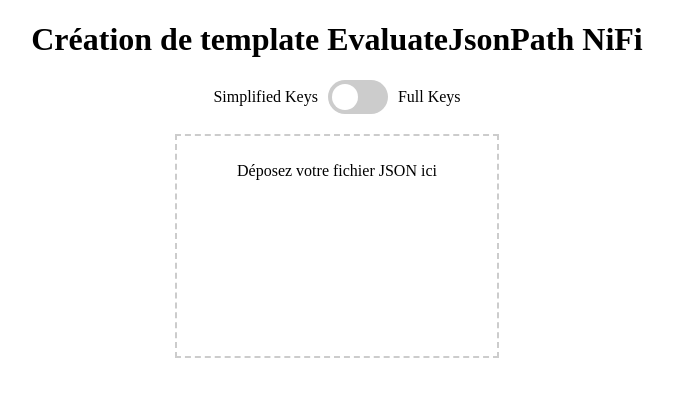
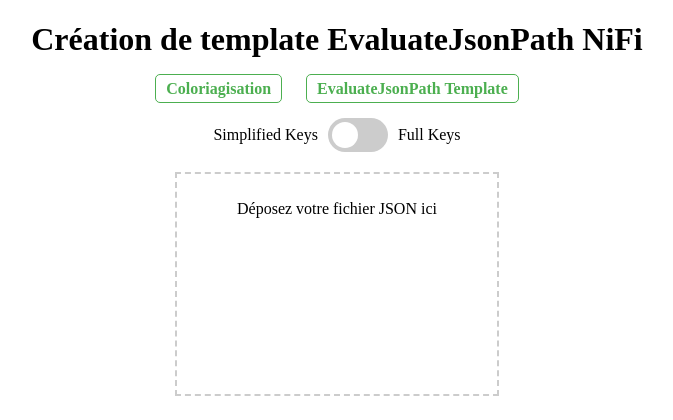
Before and after one commit to cdangeard/rainbowNifi, a Flask app: page /updateAttribute in a window 1280 px wide. Shown: the top 420 px of the page, without its empty margins (303-976 px from the left). Run offline with Flask 2, Linux system fonts and the light colour scheme.

Commit message:
added links

```diff
--- a/templates/updateAttribute.html
+++ b/templates/updateAttribute.html
@@ -22,6 +22,23 @@
             font-size: 16px;
             margin: 4px 2px;
             cursor: pointer;
+        }
+        .nav-links {
+            text-align: center;
+            margin: 20px auto;
+        }
+        .nav-links a {
+            margin: 0 10px;
+            text-decoration: none;
+            color: #4CAF50;
+            font-weight: bold;
+            padding: 5px 10px;
+            border: 1px solid #4CAF50;
+            border-radius: 5px;
+        }
+        .nav-links a:hover {
+            background-color: #4CAF50;
+            color: white;
         }
         .toggle-container {
             display: flex;
@@ -82,6 +99,11 @@
 </head>
 <body>
     <h1 style="text-align: center;">Création de template EvaluateJsonPath NiFi</h1>
+
+    <div class="nav-links">
+        <a href="/">Coloriagisation</a>
+        <a href="/updateAttribute">EvaluateJsonPath Template</a>
+    </div>
 
     <div class="toggle-container">
         <span class="toggle-label">Simplified Keys</span>
```
